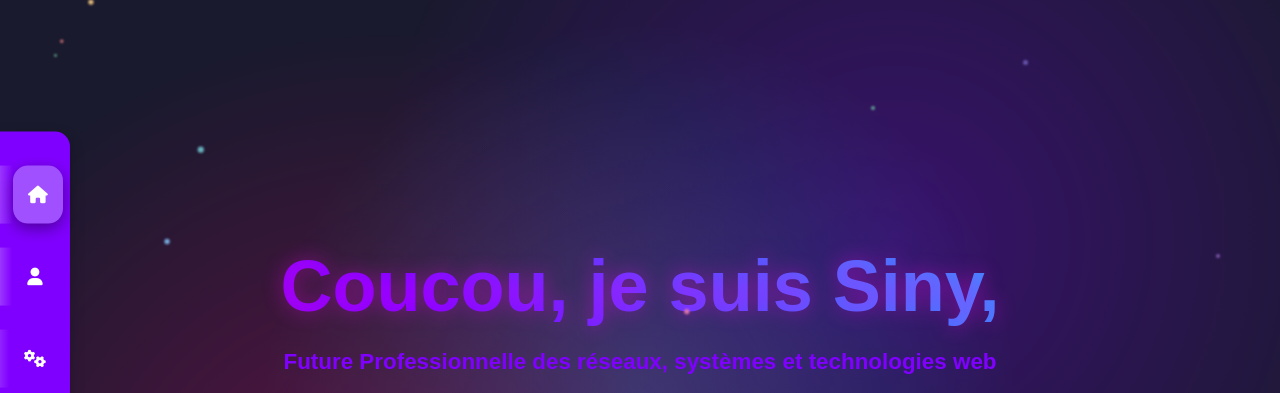
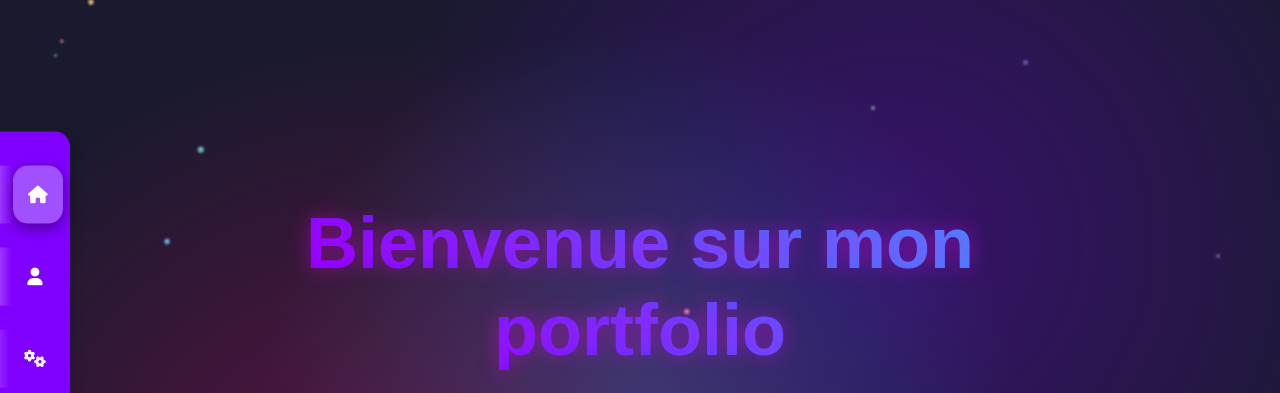
Before and after one commit to SinyNdiaye/Portfolio, a plain HTML site: page index.html in a window 1280 px wide. Shown: the top 393 px of the page. Drawn offline with nearby package versions, Linux system fonts and the light colour scheme; grey boxes are pictures that could not be loaded.

Commit message:
Mise à jour du code HTML et ajout des modifications Matrix

```diff
--- a/index.html
+++ b/index.html
@@ -1112,12 +1112,12 @@
         <!-- Section Home -->
         <section class="section hero-section" id="home-section" role="tabpanel" aria-labelledby="sidebar-item-0">
             <div class="hero-content">
-                <h1>Coucou, je suis Siny,</h1>
+                <h1>Bienvenue sur mon portfolio</h1>
                 <p>Future Professionnelle des réseaux, systèmes et technologies web</p>
                 <p>Je développe des projets axés sur la fiabilité, la simplicité et la sécurité, en combinant mes compétences en réseau, système et développement.</p>
                 <a href="CV.pdf" download="CV.pdf" class="cta-button-hero" aria-label="Télécharger mon CV">
-    Télécharger mon CV <i class="fas fa-download"></i>
-</a>
+                Télécharger mon CV <i class="fas fa-download"></i>
+                </a>
 
             </div>
         </section>
```
